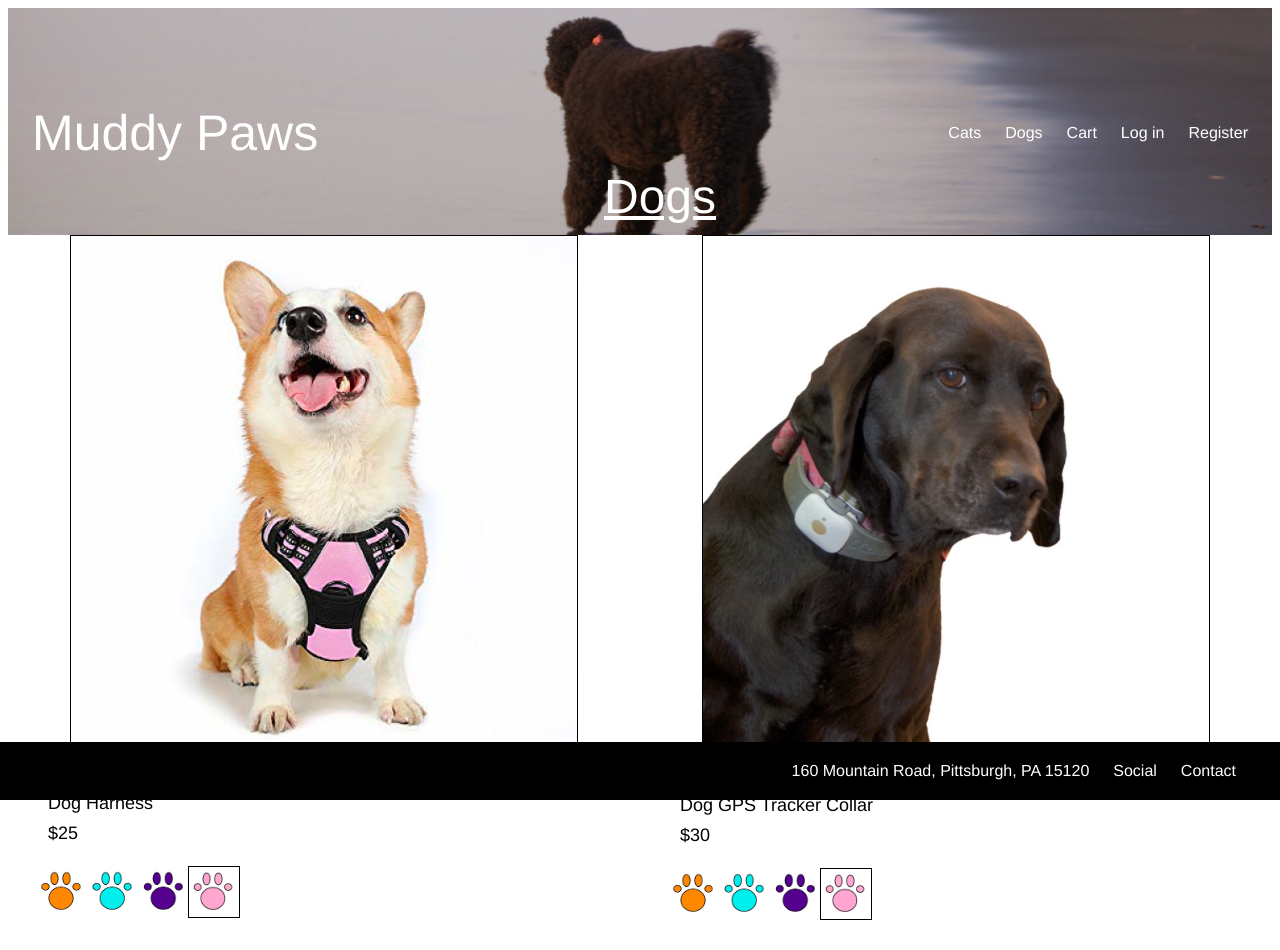
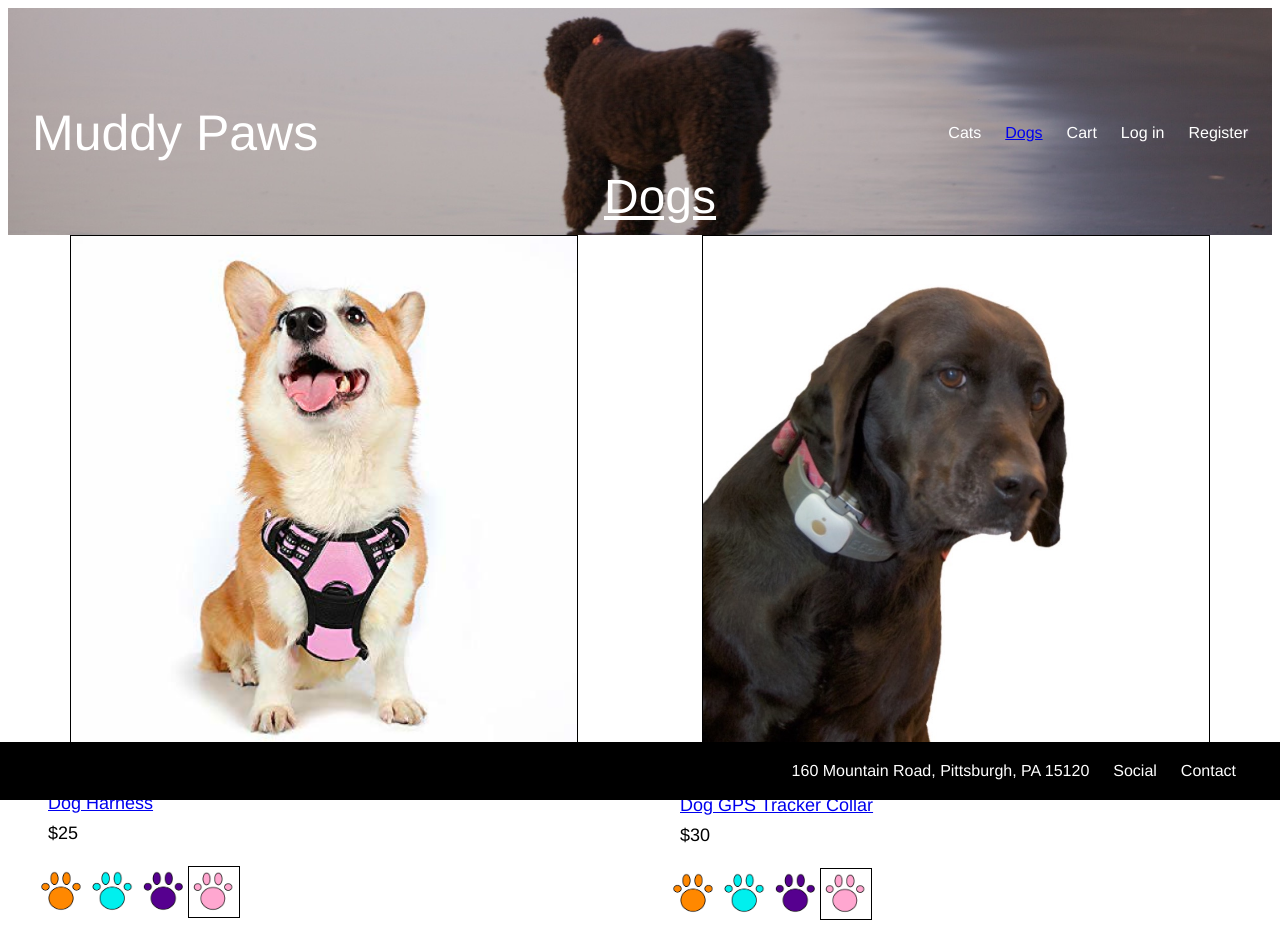
Before and after one commit to skirk222/MHCI-Projects, a plain HTML site: page productbrowsing.html in a window 1280 px wide. Drawn offline with Linux system fonts and the light colour scheme.

Commit message:
Added a href

```diff
--- a/productbrowsing.html
+++ b/productbrowsing.html
@@ -17,7 +17,7 @@
                     <li class="top-right">Register</li>
                     <li class="top-right">Log in</li>
                     <li class="top-right">Cart</li>
-                    <li class="top-right" a href="productbrowsing.html">Dogs</li>
+                    <li class="top-right"><a href="productbrowsing.html">Dogs</a></li>
                     <li class="top-right">Cats</li>
                 </ul>
                 <ul>
@@ -30,7 +30,7 @@
                 <div class="flex-items">
                     <img class="products" src= "harness.png" alt="harness">
                     <ul>
-                        <li class="listed-item">Dog Harness</li>
+                        <li class="listed-item"><a href="collardescription.html">Dog Harness</a></li>
                         <li class="listed-item">$25</li>
                     </ul>
                     <img class="paws" src= "Paws.png" alt="colors">
@@ -39,7 +39,7 @@
                 <div class="flex-items">
                     <img class="products" src= "collar.jpeg" alt="collar">
                         <ul>
-                            <li class="listed-item">Dog GPS Tracker Collar</li>
+                            <li class="listed-item"><a href="collardescription.html">Dog GPS Tracker Collar</a></li>
                             <li class="listed-item">$30</li>
                         </ul>
                     <img class="paws" src= "Paws.png" alt="colors">
```
Also changed, not shown: index.html (+1 -1 lines).
